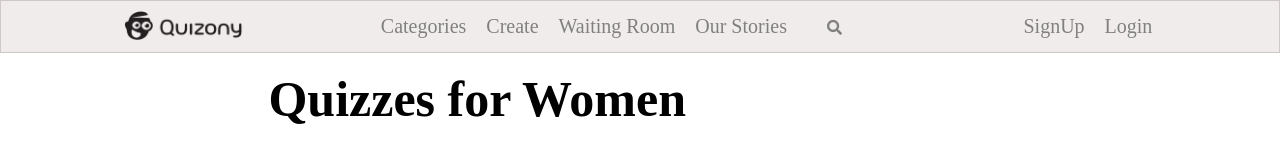
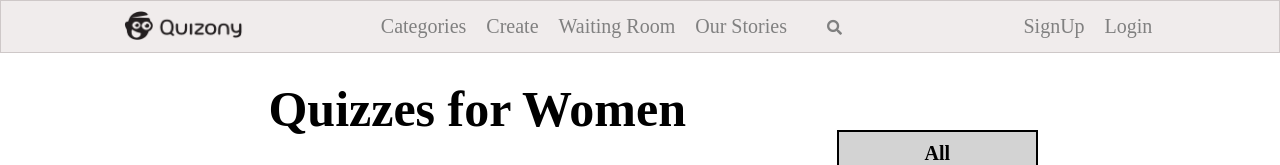
Before and after one commit to Ayu0107/Quizony-frontend, a plain HTML site: page index.html in a window 1280 px wide. Shown: the top 165 px of the page. Drawn offline with Linux system fonts and the light colour scheme.

Commit message:
edited heading

```diff
--- a/style.css
+++ b/style.css
@@ -209,7 +209,7 @@ html{
 
 .grid-container-section{
     display: grid;
-    margin-top: 5rem;
+    margin-top: 1rem;
     /* grid-template-columns: 1fr 4fr 2fr 1fr; */
     grid-template-areas:
     'blank1 maincontainer maincontainer maincontainer maincontainer sidecol sidecol blank2';
@@ -217,7 +217,8 @@ html{
 }
 
 #heading{
-    margin: 2rem;
+    margin-top: 7rem;
+    margin-bottom: 2rem;
     font-size: 5rem;
 }
 
```
